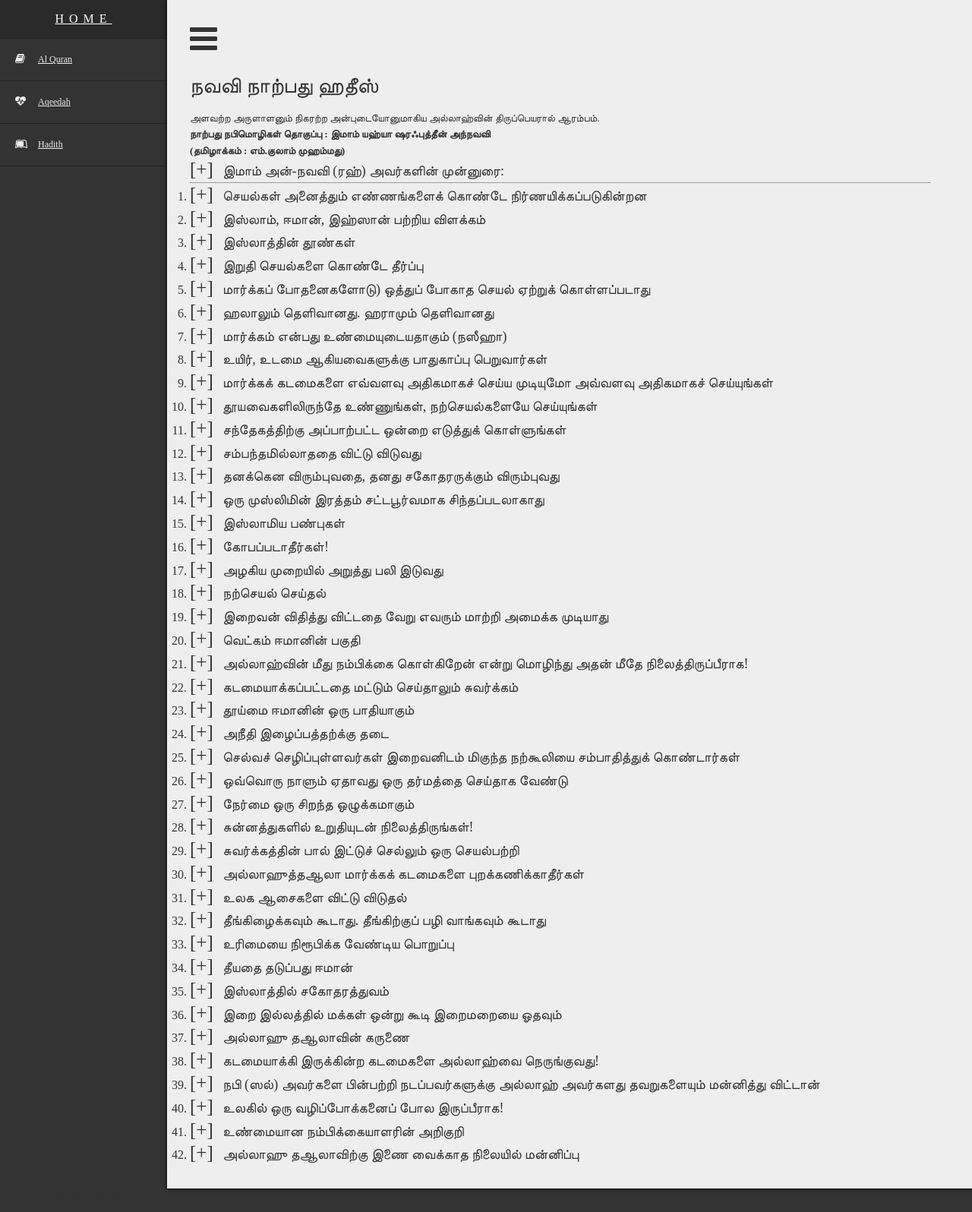
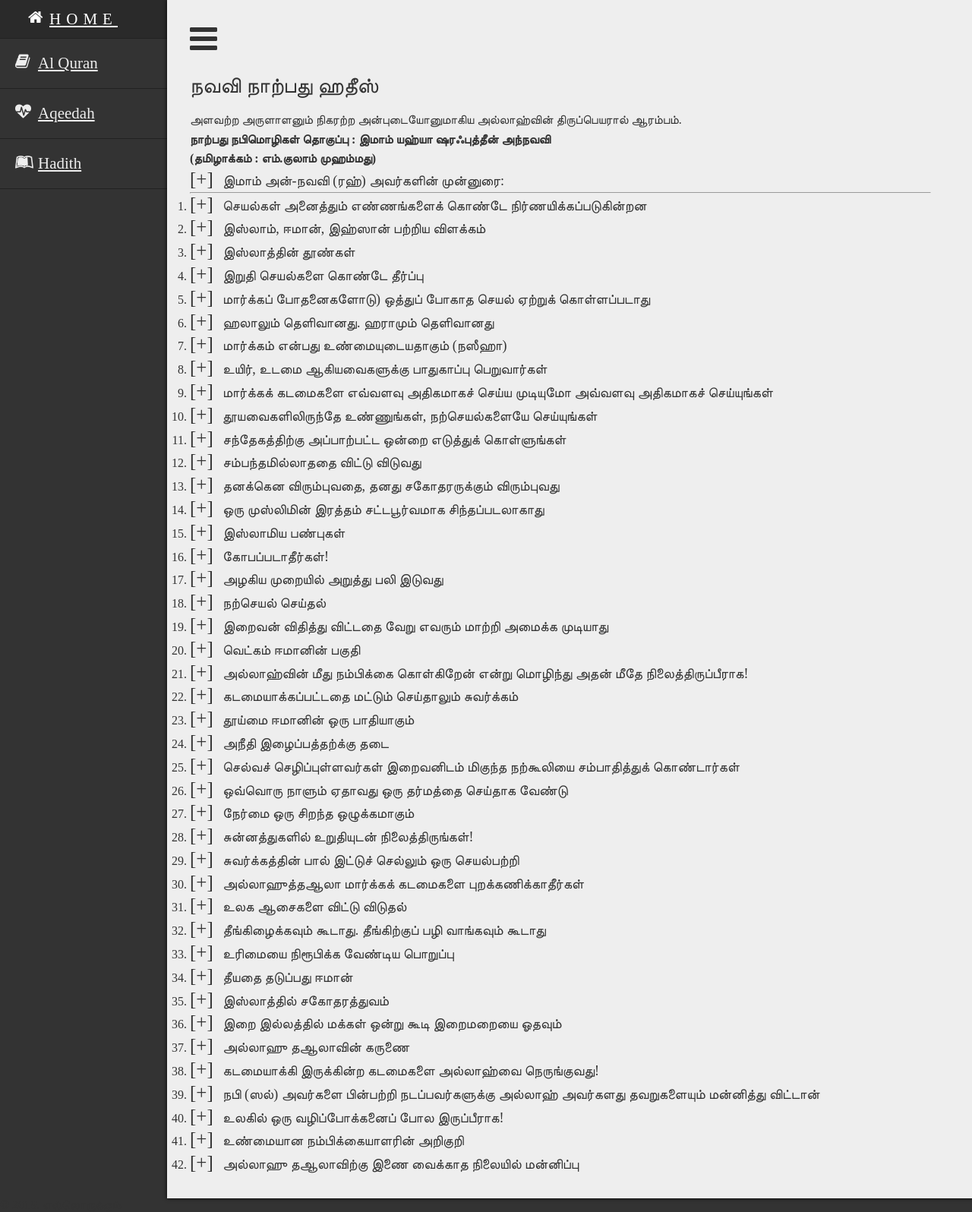
Before and after one commit to codeforweb/tamilislam, a Jekyll site: the page built from pages/hadith/40Tamil.html, in a window 1280 px wide. Shown: the whole page at 76% size. Built offline with Jekyll 4.4.1, drawn with Linux system fonts in a browser that asks for light colours.

Commit message:
Add files via upload

```diff
--- a/css/layout.css
+++ b/css/layout.css
@@ -1,6 +1,6 @@
 @import url("https://fonts.googleapis.com/css?family=Roboto");
 @import url("https://maxcdn.bootstrapcdn.com/font-awesome/4.7.0/css/font-awesome.min.css");
-/*https://fontawesome.com/v4.7.0/icon/leanpub*/
+/*https://fontawesome.com/v4.7.0/icons/*/
 *, *:before, *:after {
   margin: 0;
   padding: 0;
@@ -52,7 +52,7 @@ body {
 
 /* Demo Navigation */
 .title {
-  font-size: 16px;
+  font-size: 21px;
   line-height: 50px;
   text-align: center;
   text-transform: uppercase;
@@ -66,13 +66,13 @@ body {
   position: relative;
   display: block;
   padding: 20px 0 20px 50px;
-  font-size: 12px;
+  font-size: 21px;
   color: #eee;
   border-bottom: 1px solid #222;
 }
 
 .nav li a:before {
-  font: 14px fontawesome;
+  font: 21px fontawesome;
   position: absolute;
   top: 19px;
   left: 20px;
@@ -120,6 +120,14 @@ body {
   background: #444;
 }
 
+.title a:before{
+  font: 21px fontawesome;
+  position: absolute;
+  top: 12px;
+  left: 37px;
+  content: "\f015";
+}
+
 /* Demo Description */
 h1 {
   margin: 25px 0 15px;
@@ -133,8 +141,8 @@ h2 {
 }
 
 .pagelist li {margin-top: 20px; }
-.tamil {font-size: 10pt;line-height : 1.6em }
-.tamil1 {font-size: 10pt;line-height : 1.6em }
+.tamil {font-size: 12pt;line-height : 1.6em }
+.tamil1 {font-size: 12pt;line-height : 1.6em }
 .arabic {text-align: right; direction: rtl; unicode-bidi: embed;font-size: 25px;}
 .arabic1 {font-size: 18px;}
 .notes li{border:0px;font-size: 8pt;}
```
